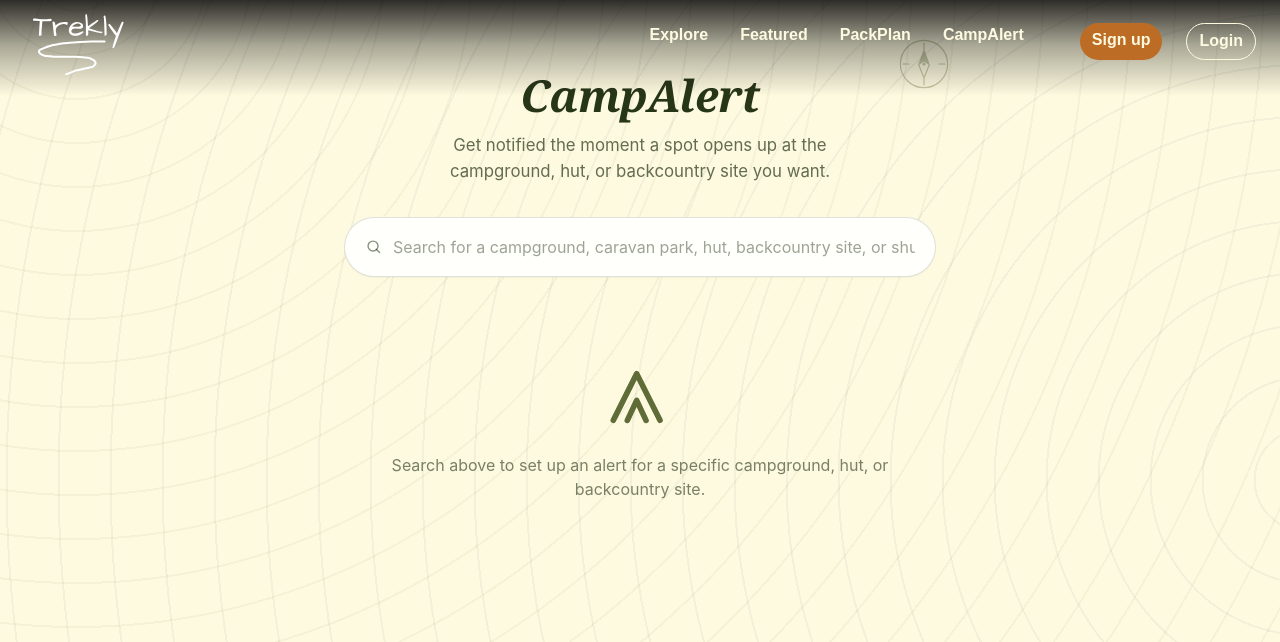
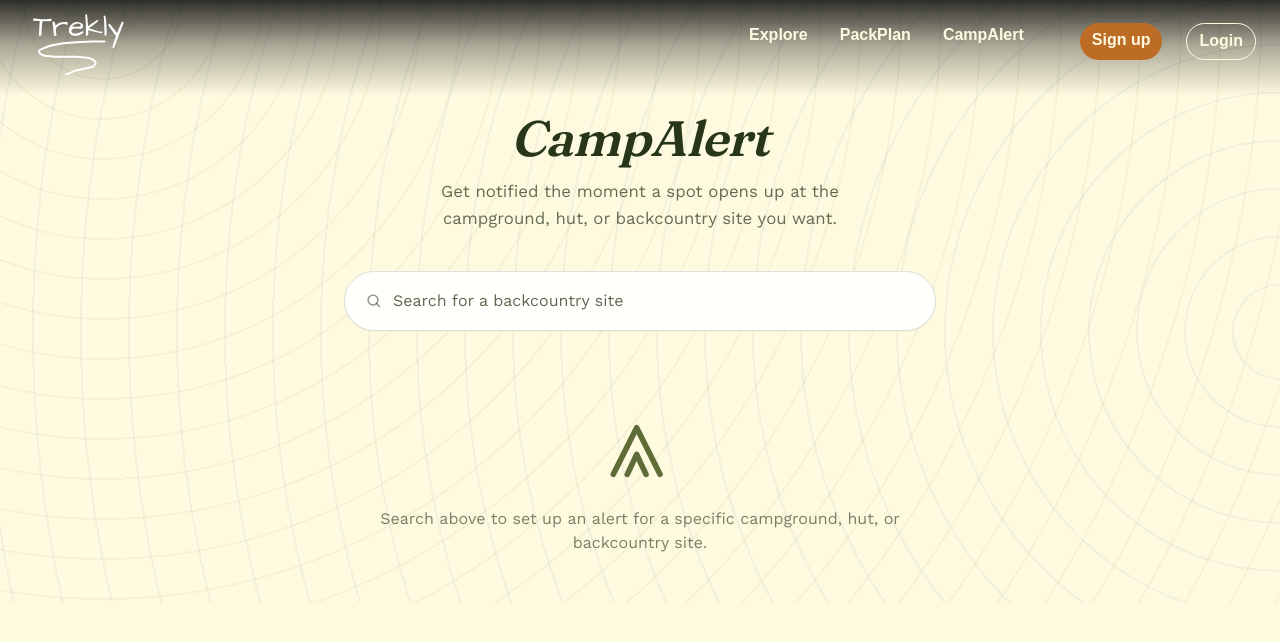
Before and after one commit to jtorske/trekly-web, a Next.js app in the folder frontend/: page /campalert in a window 1280 px wide. Shown: the top 642 px of the page. Built offline with nearby package versions, Linux system fonts and the light colour scheme.

Commit message:
Remove CompassMark icon and update related styles in CampAlert and Pack Planner

```diff
--- a/frontend/app/campalert/icons.tsx
+++ b/frontend/app/campalert/icons.tsx
@@ -47,24 +47,6 @@
   );
 }
 
-export function CompassMark({ className }: { className?: string }) {
-  return (
-    <svg
-      className={className}
-      viewBox="0 0 64 64"
-      fill="none"
-      stroke="currentColor"
-      aria-hidden="true"
-    >
-      <circle cx="32" cy="32" r="27" strokeWidth="1.4" />
-      <circle cx="32" cy="32" r="1.8" fill="currentColor" stroke="none" />
-      <path d="M32 8v7M32 49v7M8 32h7M49 32h7" strokeWidth="1.4" strokeLinecap="round" />
-      <path d="M32 16l6 17-6 15-6-15z" strokeWidth="1.3" strokeLinejoin="round" />
-      <path d="M32 16l6 17-6-4-6 4z" fill="currentColor" stroke="none" />
-    </svg>
-  );
-}
-
 export function CheckBadgeIcon({ className }: { className?: string }) {
   return (
     <svg
--- a/frontend/app/campalert/page.module.css
+++ b/frontend/app/campalert/page.module.css
@@ -1,17 +1,19 @@
 .page {
+  --display: var(--font-display), Georgia, serif;
+  --sans: var(--font-body), system-ui, -apple-system, sans-serif;
   --ink: var(--color-dark-olive);
   --paper: var(--color-cream);
   --slate: #3d5866;
   --slate-deep: #253947;
   --hair: color-mix(in srgb, var(--color-dark-olive) 15%, transparent);
   --hair-soft: color-mix(in srgb, var(--color-dark-olive) 9%, transparent);
-  --display: Georgia, "Iowan Old Style", "Palatino Linotype", serif;
 
   position: relative;
   isolation: isolate;
   min-height: 100%;
+  overflow: hidden;
   color: var(--ink);
-  font-family: -apple-system, BlinkMacSystemFont, "Segoe UI", Arial, sans-serif;
+  font-family: var(--sans);
 }
 
 .page :focus-visible {
@@ -21,19 +23,19 @@
 }
 
 .texture {
-  position: fixed;
+  position: absolute;
   inset: 0;
   z-index: -1;
   background-image:
     repeating-radial-gradient(
-      circle at 6% -4%,
-      transparent 0 42px,
-      color-mix(in srgb, var(--color-olive) 6%, transparent) 42px 44px
+      circle at 8% 0%,
+      transparent 0 38px,
+      color-mix(in srgb, var(--color-olive) 6%, transparent) 38px 40px
     ),
     repeating-radial-gradient(
-      circle at 102% 60%,
-      transparent 0 50px,
-      color-mix(in srgb, var(--slate) 6%, transparent) 50px 52px
+      circle at 100% 55%,
+      transparent 0 46px,
+      color-mix(in srgb, var(--slate) 6%, transparent) 46px 48px
     );
   background-color: var(--paper);
 }
@@ -43,33 +45,23 @@
 .intro {
   position: relative;
   max-width: 40rem;
-  margin: 0 auto;
-  padding: 4.5rem 1.5rem 0;
+  margin: 0 auto 2.5rem;
+  padding: 7rem 1.5rem 0;
   text-align: center;
-}
-
-.introCompass {
-  position: absolute;
-  top: 2.25rem;
-  right: 0.5rem;
-  width: 3.5rem;
-  height: 3.5rem;
-  color: var(--color-olive);
-  opacity: 0.35;
 }
 
 .title {
   font-family: var(--display);
-  font-size: clamp(2rem, 1.6rem + 1.6vw, 2.75rem);
+  font-size: clamp(2.25rem, 1.7rem + 2vw, 3.1rem);
   font-weight: 600;
   font-style: italic;
   letter-spacing: -0.01em;
-  line-height: 1.08;
+  line-height: 1.05;
 }
 
 .subtitle {
   max-width: 30rem;
-  margin: 0.75rem auto 0;
+  margin: 0.85rem auto 0;
   color: color-mix(in srgb, var(--ink) 72%, transparent);
   font-size: 1.05rem;
   line-height: 1.6;
@@ -80,7 +72,7 @@
 .searchWrap {
   position: relative;
   max-width: 40rem;
-  margin: 2rem auto 0;
+  margin: 0 auto;
   padding: 0 1.5rem;
 }
 
@@ -116,7 +108,7 @@
 }
 
 .searchInput::placeholder {
-  color: color-mix(in srgb, var(--ink) 45%, transparent);
+  color: color-mix(in srgb, var(--ink) 75%, transparent);
 }
 
 .searchClear {
@@ -429,10 +421,10 @@
 
 .stepperButton {
   flex-shrink: 0;
-  width: 2.5rem;
-  height: 2.5rem;
+  width: 2rem;
+  height: 2rem;
   color: var(--slate-deep);
-  font-size: 1.2rem;
+  font-size: 1.05rem;
   line-height: 1;
   transition: background-color 150ms ease;
 }
@@ -466,7 +458,7 @@
 }
 
 .emailInput::placeholder {
-  color: color-mix(in srgb, var(--ink) 45%, transparent);
+  color: color-mix(in srgb, var(--ink) 75%, transparent);
 }
 
 .consent {
@@ -497,8 +489,9 @@
   background: var(--color-rust);
   padding: 0.95rem;
   color: var(--color-cream);
+  font-family: var(--sans);
   font-weight: 600;
-  font-size: 1rem;
+  font-size: 0.95rem;
   transition: background-color 150ms ease, opacity 150ms ease;
 }
 
@@ -583,15 +576,9 @@
   background: color-mix(in srgb, white 60%, var(--paper));
 }
 
-@media (max-width: 640px) {
+@media (max-width: 767px) {
   .intro {
-    padding-top: 3.25rem;
-  }
-
-  .introCompass {
-    top: 1.25rem;
-    width: 2.75rem;
-    height: 2.75rem;
+    padding-top: 5.75rem;
   }
 
   .selectedBar {
--- a/frontend/app/campalert/page.tsx
+++ b/frontend/app/campalert/page.tsx
@@ -2,15 +2,30 @@
 
 import { useEffect, useMemo, useState } from "react";
 import Link from "next/link";
+import { Fraunces, Work_Sans } from "next/font/google";
 import styles from "./page.module.css";
 import { searchTrails, type Trail } from "./campsites";
 import {
   CampsiteIcon,
   CheckBadgeIcon,
-  CompassMark,
   SearchIcon,
   TrailPinIcon,
 } from "./icons";
+
+const display = Fraunces({
+  subsets: ["latin"],
+  weight: ["500", "600"],
+  style: ["normal", "italic"],
+  variable: "--font-display",
+});
+
+const body = Work_Sans({
+  subsets: ["latin"],
+  weight: ["400", "500", "600"],
+  variable: "--font-body",
+});
+
+const pageFontClass = `${styles.page} ${display.variable} ${body.variable}`;
 
 const MONTH_NAMES = [
   "January",
@@ -163,7 +178,7 @@
 
   if (submitted && selectedTrail) {
     return (
-      <main className={styles.page}>
+      <main className={pageFontClass}>
         <div className={styles.texture} aria-hidden="true" />
         <SuccessPanel trail={selectedTrail} onReset={handleReset} />
       </main>
@@ -171,11 +186,10 @@
   }
 
   return (
-    <main className={styles.page}>
+    <main className={pageFontClass}>
       <div className={styles.texture} aria-hidden="true" />
 
       <div className={styles.intro}>
-        <CompassMark className={styles.introCompass} />
         <h1 className={styles.title}>CampAlert</h1>
         <p className={styles.subtitle}>
           Get notified the moment a spot opens up at the campground, hut, or
@@ -189,7 +203,7 @@
           <input
             className={styles.searchInput}
             type="search"
-            placeholder="Search for a campground, caravan park, hut, backcountry site, or shuttle"
+            placeholder="Search for a backcountry site"
             aria-label="Search for a campground, caravan park, hut, backcountry site, or shuttle"
             value={query}
             onChange={(event) => {
--- a/frontend/app/packplanner/icons.tsx
+++ b/frontend/app/packplanner/icons.tsx
@@ -1,39 +1,3 @@
-export function CompassMark({
-  className,
-  spin = false,
-}: {
-  className?: string;
-  spin?: boolean;
-}) {
-  return (
-    <svg
-      className={className}
-      viewBox="0 0 64 64"
-      fill="none"
-      stroke="currentColor"
-      aria-hidden="true"
-    >
-      <circle cx="32" cy="32" r="27" strokeWidth="1.4" />
-      <circle cx="32" cy="32" r="1.8" fill="currentColor" stroke="none" />
-      <path d="M32 8v7M32 49v7M8 32h7M49 32h7" strokeWidth="1.4" strokeLinecap="round" />
-      <path
-        d="M32 8l3 3-3 3-3-3z"
-        fill="currentColor"
-        stroke="none"
-        opacity="0.9"
-      />
-      <g className={spin ? "packplanner-needle" : undefined}>
-        <path
-          d="M32 16l6 17-6 15-6-15z"
-          strokeWidth="1.3"
-          strokeLinejoin="round"
-        />
-        <path d="M32 16l6 17-6-4-6 4z" fill="currentColor" stroke="none" />
-      </g>
-    </svg>
-  );
-}
-
 export function TrailMark({ className }: { className?: string }) {
   return (
     <svg
--- a/frontend/app/packplanner/page.module.css
+++ b/frontend/app/packplanner/page.module.css
@@ -52,16 +52,6 @@
   margin: 0 auto 2.5rem;
   padding: 7rem 1.5rem 0;
   text-align: center;
-}
-
-.introCompass {
-  position: absolute;
-  top: 3.75rem;
-  right: 0.5rem;
-  width: 4rem;
-  height: 4rem;
-  color: var(--color-olive);
-  opacity: 0.35;
 }
 
 .title {
@@ -132,7 +122,7 @@
 }
 
 .primaryInput::placeholder {
-  color: color-mix(in srgb, var(--ink) 40%, transparent);
+  color: color-mix(in srgb, var(--ink) 75%, transparent);
   font-weight: 500;
 }
 
@@ -140,7 +130,27 @@
   position: relative;
   display: flex;
   flex-direction: column;
+  justify-content: center;
   min-width: 0;
+}
+
+.trailInputWithTag {
+  padding-right: 5.25rem;
+}
+
+.trailTerrainTag {
+  position: absolute;
+  top: 50%;
+  right: 0;
+  transform: translateY(-50%);
+  flex-shrink: 0;
+  border-radius: 9999px;
+  background: color-mix(in srgb, var(--slate) 14%, transparent);
+  padding: 0.2rem 0.65rem;
+  color: var(--slate-deep);
+  font-size: 0.72rem;
+  font-weight: 600;
+  white-space: nowrap;
 }
 
 .trailResults {
@@ -241,19 +251,21 @@
 .secondaryRow {
   display: flex;
   flex-wrap: wrap;
-  align-items: flex-end;
+  align-items: center;
   gap: 1.75rem;
-  margin-top: 1rem;
+  margin-top: 0.75rem;
   border: 1px solid var(--hair-soft);
   border-radius: 1.25rem;
   background: color-mix(in srgb, white 55%, var(--paper));
-  padding: 1rem 1.5rem;
+  padding: 0.5rem 1.5rem;
 }
 
 .secondaryField {
   display: flex;
   flex-direction: column;
-  gap: 0.35rem;
+  justify-content: center;
+  gap: 0.15rem;
+  padding: 0.15rem 0;
 }
 
 .secondaryLabel {
@@ -327,6 +339,14 @@
   color: var(--color-cream);
 }
 
+.segmentedDisabled {
+  opacity: 0.5;
+}
+
+.segmentedDisabled .segment {
+  cursor: not-allowed;
+}
+
 /* Empty / loading states */
 
 .results {
@@ -356,18 +376,15 @@
 }
 
 .spinner {
-  width: 3.25rem;
-  height: 3.25rem;
-  color: var(--slate);
+  width: 2.5rem;
+  height: 2.5rem;
+  border: 3px solid color-mix(in srgb, var(--color-olive) 25%, transparent);
+  border-top-color: var(--color-rust);
+  border-radius: 9999px;
+  animation: spin 800ms linear infinite;
 }
 
-.spinner :global(.packplanner-needle) {
-  transform-origin: 32px 32px;
-  animation: packplanner-spin 1.4s linear infinite;
-  color: var(--color-rust);
-}
-
-@keyframes packplanner-spin {
+@keyframes spin {
   to {
     transform: rotate(360deg);
   }
@@ -602,12 +619,6 @@
     padding-top: 5.75rem;
   }
 
-  .introCompass {
-    top: 2.5rem;
-    width: 3rem;
-    height: 3rem;
-  }
-
   .title {
     font-size: 2rem;
   }
--- a/frontend/app/packplanner/page.tsx
+++ b/frontend/app/packplanner/page.tsx
@@ -5,7 +5,7 @@
 import { useSearchParams } from "next/navigation";
 import { Fraunces, Work_Sans } from "next/font/google";
 import styles from "./page.module.css";
-import { CompassMark, TrailMark } from "./icons";
+import { TrailMark } from "./icons";
 import {
   generatePackingList,
   perPersonQty,
@@ -365,7 +365,7 @@
 function LoadingState() {
   return (
     <div className={styles.placeholder}>
-      <CompassMark className={styles.spinner} spin />
+      <div className={styles.spinner} aria-hidden="true" />
       <p>Calculating your packing list…</p>
     </div>
   );
@@ -531,8 +531,7 @@
       <div className={styles.texture} aria-hidden="true" />
 
       <div className={styles.intro}>
-        <CompassMark className={styles.introCompass} />
-        <h1 className={styles.title}>Pack planner</h1>
+        <h1 className={styles.title}>PackPlan</h1>
         <p className={styles.subtitle}>
           Tell us about your trip and get a categorized packing list to check
           off as you go.
--- a/frontend/components/Navbar.tsx
+++ b/frontend/components/Navbar.tsx
@@ -40,10 +40,6 @@
       <div className={styles.links}>
         <Link href="/trail-list" className={styles.link}>
           Explore
-        </Link>
-
-        <Link href="/featured" className={styles.link}>
-          Featured
         </Link>
 
         <Link href="/packplanner" className={styles.link}>
```
